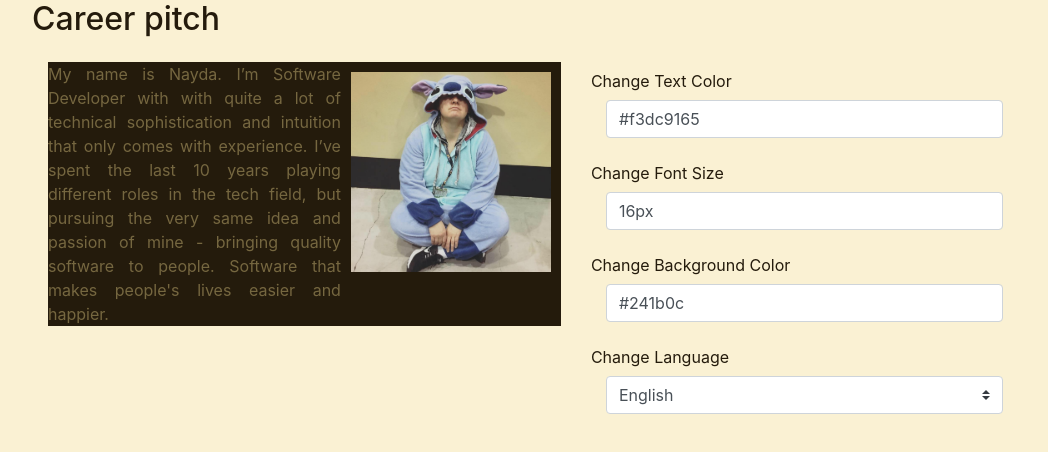
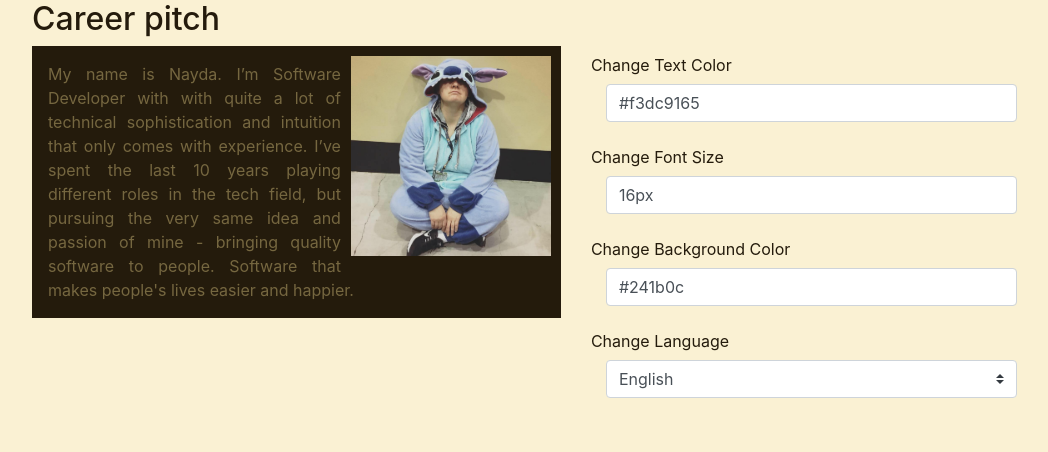
Before and after one commit to NadyaIlinskiy/lab-24, a React (Create React App) app: page / in a window 1280 px wide. Shown: the top 452 px of the page, without its empty margins (53-1101 px from the left). Built offline with nearby package versions, Linux system fonts and the light colour scheme.

Commit message:
fixing padding on text

```diff
--- a/src/components/App.js
+++ b/src/components/App.js
@@ -3,8 +3,9 @@
 import Setter from './Setter';
 import Bio from './GetBio';
 import Styling from './GetStyling';
+import photo from './../img/nadya.jpg'
+
 import "../styles/styles.scss";
-import photo from './../img/nadya.jpg'
 
 function App() {
     return (
@@ -13,18 +14,19 @@
          <Styling>
                 <Bio>
                     <div className="row">
-                        <div className="col reactor">
+                        <div className="col" >
                             <img src={photo} alt="nadya" className="img" />
-                    <Reactor>
-                    </Reactor>
-                 </div>
+                                <Reactor>
+                                </Reactor>
+                        </div>
 
-                <div className="col">  <Setter /> </div></div>
+                        <div className="col">
+                            <Setter />
+                        </div>
+                    </div>
                 </Bio>
             </Styling>
             </div>
-
-
     );
 }
 
--- a/src/components/GetBio.js
+++ b/src/components/GetBio.js
@@ -19,7 +19,7 @@
       }
     return (
   <BioContext.Provider value={{bio, updateLang}}>
-        <div className="bio">  {props.children} </div>
+        <div className="bio">   {props.children}   </div>
   </BioContext.Provider>)
 }
 export default GetBio;
--- a/src/components/Reactor.js
+++ b/src/components/Reactor.js
@@ -13,7 +13,7 @@
                 fontSize: style.fontSize,
                 backgroundColor: style.backgroundColor
             }}
-        >  {bio.bio}
+        >  <p>{bio.bio}</p>
             {props.children}
         </div>
     );
--- a/src/styles/styles.scss
+++ b/src/styles/styles.scss
@@ -8,7 +8,7 @@
     .bio {
         text-align: justify;
         width: 98%;
-        padding: $spacer !important;
+
 }
 .img{
     width: 200px;
@@ -18,4 +18,7 @@
 .my-text-primary{
     color: $my-text-primary;
 }
+  p {
+      padding: $spacer !important;
+    }
 }
```
